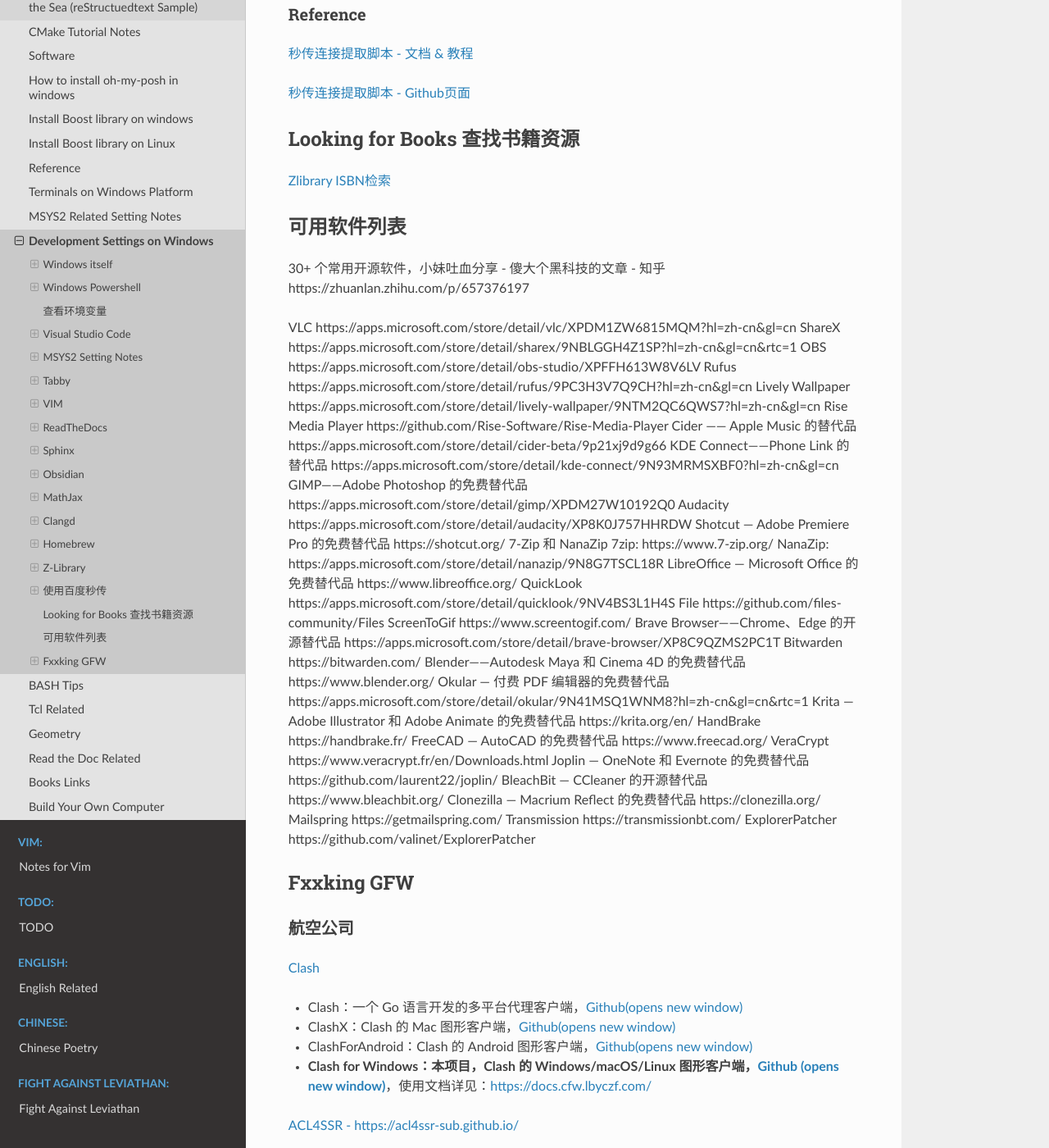
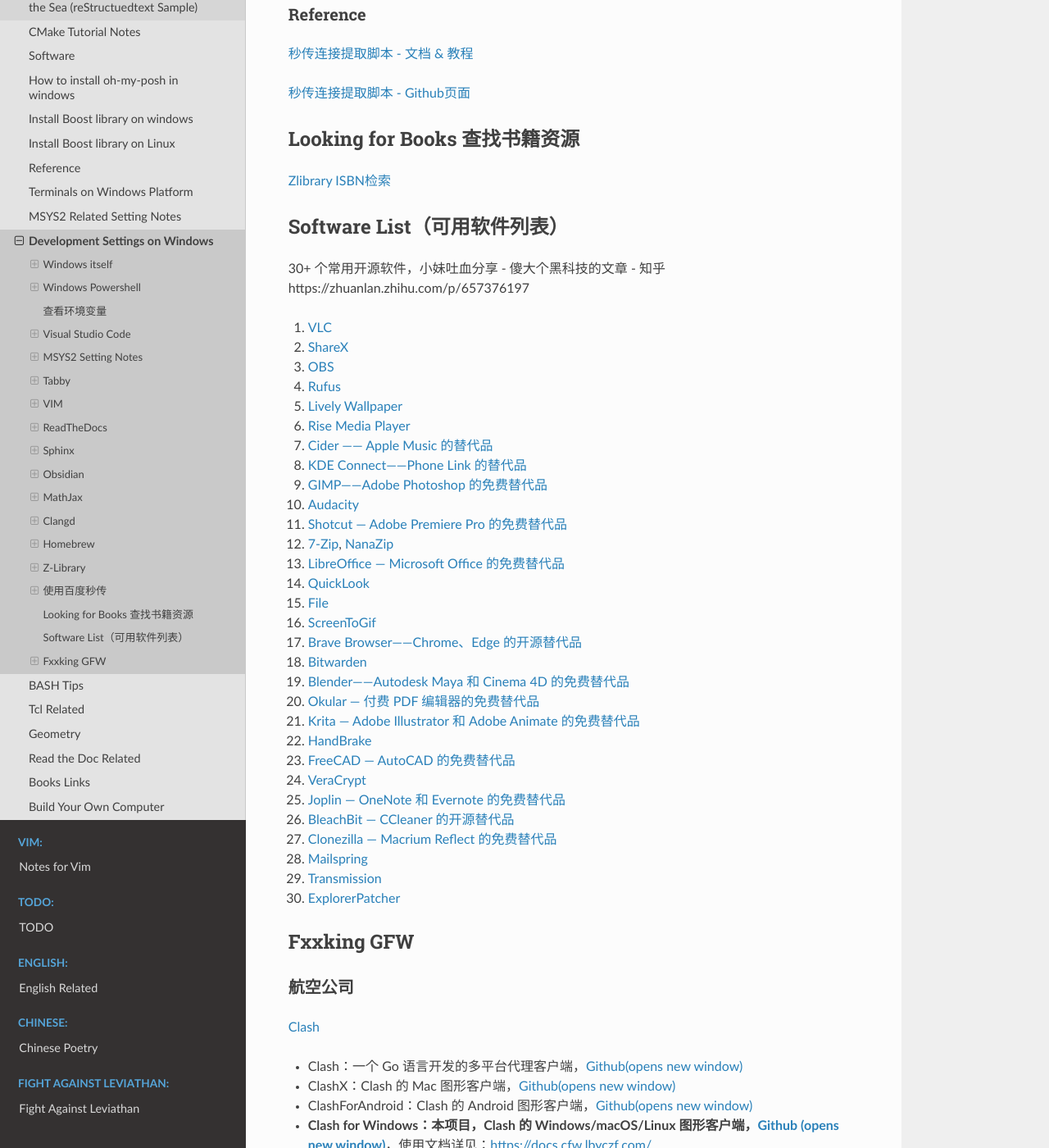
Before and after one commit to Pyrad/pyradnotes, a Sphinx documentation site: the page built from source/Notes/WinDevEnvSetup.md, in a window 1280 px wide and 1400 px high, scrolled down 33452 px. Shown: the whole window at 82% size. Built offline with Sphinx 7.4.7 and the Read the Docs theme 2.0.0, drawn with Linux system fonts in a browser that asks for light colours; some of the changed lines change nothing that is shown.

Commit message:
Note Update format for a software list

```diff
--- a/source/Notes/WinDevEnvSetup.md
+++ b/source/Notes/WinDevEnvSetup.md
@@ -1781,41 +1781,41 @@
 [Zlibrary ISBN检索](https://find.looks.wang/isbn.htm)
 
 
-## 可用软件列表
+## Software List（可用软件列表）
 
 30+ 个常用开源软件，小妹吐血分享 - 傻大个黑科技的文章 - 知乎
 https://zhuanlan.zhihu.com/p/657376197
 
-VLC	https://apps.microsoft.com/store/detail/vlc/XPDM1ZW6815MQM?hl=zh-cn&gl=cn
-ShareX	https://apps.microsoft.com/store/detail/sharex/9NBLGGH4Z1SP?hl=zh-cn&gl=cn&rtc=1
-OBS	 https://apps.microsoft.com/store/detail/obs-studio/XPFFH613W8V6LV
-Rufus	https://apps.microsoft.com/store/detail/rufus/9PC3H3V7Q9CH?hl=zh-cn&gl=cn
-Lively Wallpaper	https://apps.microsoft.com/store/detail/lively-wallpaper/9NTM2QC6QWS7?hl=zh-cn&gl=cn
-Rise Media Player	https://github.com/Rise-Software/Rise-Media-Player
-Cider —— Apple Music 的替代品	https://apps.microsoft.com/store/detail/cider-beta/9p21xj9d9g66
-KDE Connect——Phone Link 的替代品	https://apps.microsoft.com/store/detail/kde-connect/9N93MRMSXBF0?hl=zh-cn&gl=cn
-GIMP——Adobe Photoshop 的免费替代品	https://apps.microsoft.com/store/detail/gimp/XPDM27W10192Q0
-Audacity	https://apps.microsoft.com/store/detail/audacity/XP8K0J757HHRDW
-Shotcut — Adobe Premiere Pro 的免费替代品	https://shotcut.org/
-7-Zip 和 NanaZip	7zip: https://www.7-zip.org/	NanaZip: https://apps.microsoft.com/store/detail/nanazip/9N8G7TSCL18R
-LibreOffice — Microsoft Office 的免费替代品	https://www.libreoffice.org/
-QuickLook	https://apps.microsoft.com/store/detail/quicklook/9NV4BS3L1H4S
-File	https://github.com/files-community/Files
-ScreenToGif	https://www.screentogif.com/
-Brave Browser——Chrome、Edge 的开源替代品	https://apps.microsoft.com/store/detail/brave-browser/XP8C9QZMS2PC1T
-Bitwarden	https://bitwarden.com/
-Blender——Autodesk Maya 和 Cinema 4D 的免费替代品	https://www.blender.org/
-Okular — 付费 PDF 编辑器的免费替代品	https://apps.microsoft.com/store/detail/okular/9N41MSQ1WNM8?hl=zh-cn&gl=cn&rtc=1
-Krita — Adobe Illustrator 和 Adobe Animate 的免费替代品	https://krita.org/en/
-HandBrake	https://handbrake.fr/
-FreeCAD — AutoCAD 的免费替代品	https://www.freecad.org/
-VeraCrypt	https://www.veracrypt.fr/en/Downloads.html
-Joplin — OneNote 和 Evernote 的免费替代品	https://github.com/laurent22/joplin/
-BleachBit — CCleaner 的开源替代品	https://www.bleachbit.org/
-Clonezilla — Macrium Reflect 的免费替代品	https://clonezilla.org/
-Mailspring	https://getmailspring.com/
-Transmission	https://transmissionbt.com/
-ExplorerPatcher	https://github.com/valinet/ExplorerPatcher
+1. [VLC](https://apps.microsoft.com/store/detail/vlc/XPDM1ZW6815MQM?hl=zh-cn&gl=cn)
+2. [ShareX](https://apps.microsoft.com/store/detail/sharex/9NBLGGH4Z1SP?hl=zh-cn&gl=cn&rtc=1)
+3. [OBS](https://apps.microsoft.com/store/detail/obs-studio/XPFFH613W8V6LV)
+4. [Rufus](https://apps.microsoft.com/store/detail/rufus/9PC3H3V7Q9CH?hl=zh-cn&gl=cn)
+5. [Lively Wallpaper](https://apps.microsoft.com/store/detail/lively-wallpaper/9NTM2QC6QWS7?hl=zh-cn&gl=cn)
+6. [Rise Media Player](https://github.com/Rise-Software/Rise-Media-Player)
+7. [Cider —— Apple Music 的替代品](https://apps.microsoft.com/store/detail/cider-beta/9p21xj9d9g66)
+8. [KDE Connect——Phone Link 的替代品](https://apps.microsoft.com/store/detail/kde-connect/9N93MRMSXBF0?hl=zh-cn&gl=cn)
+9. [GIMP——Adobe Photoshop 的免费替代品](https://apps.microsoft.com/store/detail/gimp/XPDM27W10192Q0)
+10. [Audacity](https://apps.microsoft.com/store/detail/audacity/XP8K0J757HHRDW)
+11. [Shotcut — Adobe Premiere Pro 的免费替代品](https://shotcut.org/)
+12. [7-Zip](https://www.7-zip.org/), [NanaZip](https://apps.microsoft.com/store/detail/nanazip/9N8G7TSCL18R)
+13. [LibreOffice — Microsoft Office 的免费替代品](https://www.libreoffice.org/)
+14. [QuickLook](https://apps.microsoft.com/store/detail/quicklook/9NV4BS3L1H4S)
+15. [File](https://github.com/files-community/Files)
+16. [ScreenToGif](https://www.screentogif.com/)
+17. [Brave Browser——Chrome、Edge 的开源替代品](https://apps.microsoft.com/store/detail/brave-browser/XP8C9QZMS2PC1T)
+18. [Bitwarden](https://bitwarden.com/)
+19. [Blender——Autodesk Maya 和 Cinema 4D 的免费替代品](https://www.blender.org/)
+20. [Okular — 付费 PDF 编辑器的免费替代品](https://apps.microsoft.com/store/detail/okular/9N41MSQ1WNM8?hl=zh-cn&gl=cn&rtc=1)
+21. [Krita — Adobe Illustrator 和 Adobe Animate 的免费替代品](https://krita.org/en/)
+22. [HandBrake](https://handbrake.fr/)
+23. [FreeCAD — AutoCAD 的免费替代品](https://www.freecad.org/)
+24. [VeraCrypt](https://www.veracrypt.fr/en/Downloads.html)
+25. [Joplin — OneNote 和 Evernote 的免费替代品](https://github.com/laurent22/joplin/)
+26. [BleachBit — CCleaner 的开源替代品](https://www.bleachbit.org/)
+27. [Clonezilla — Macrium Reflect 的免费替代品](https://clonezilla.org/)
+28. [Mailspring](https://getmailspring.com/)
+29. [Transmission](https://transmissionbt.com/)
+30. [ExplorerPatcher](https://github.com/valinet/ExplorerPatcher)
 
 
 ## Fxxking GFW
```
